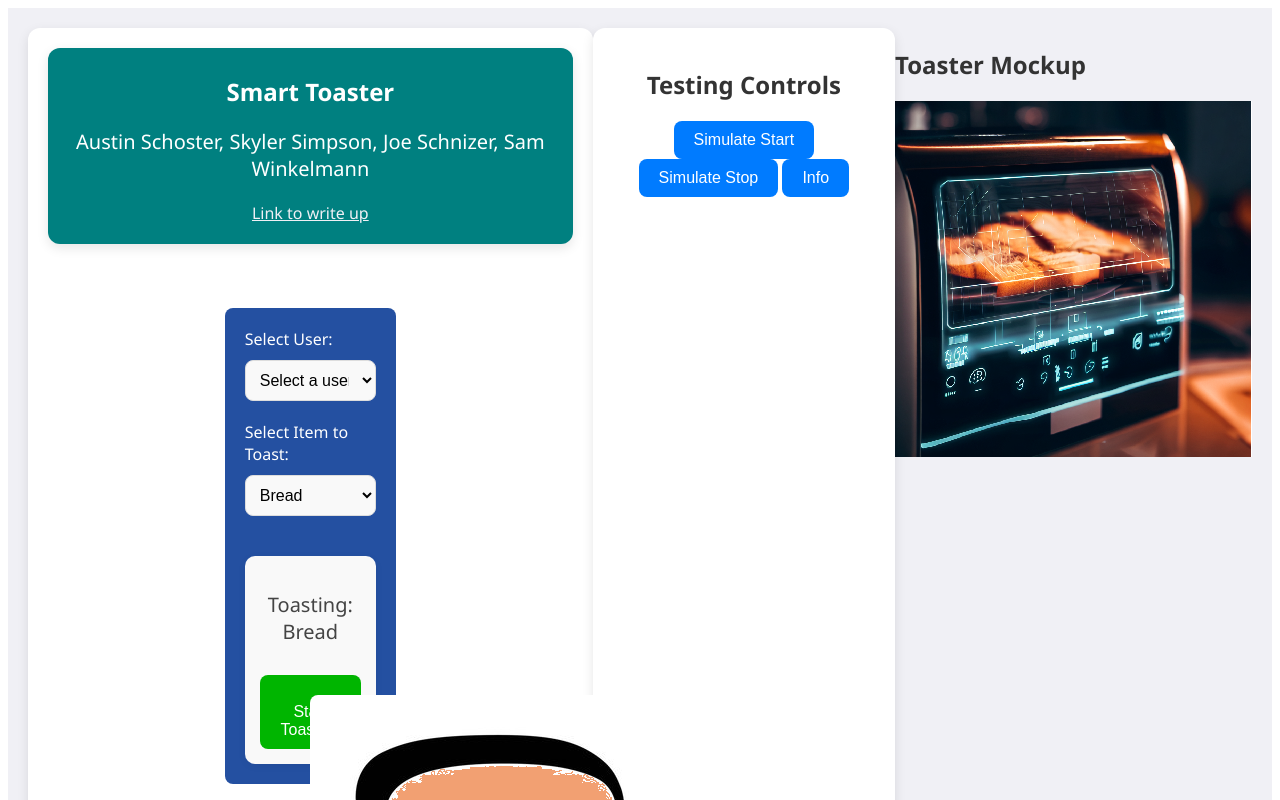
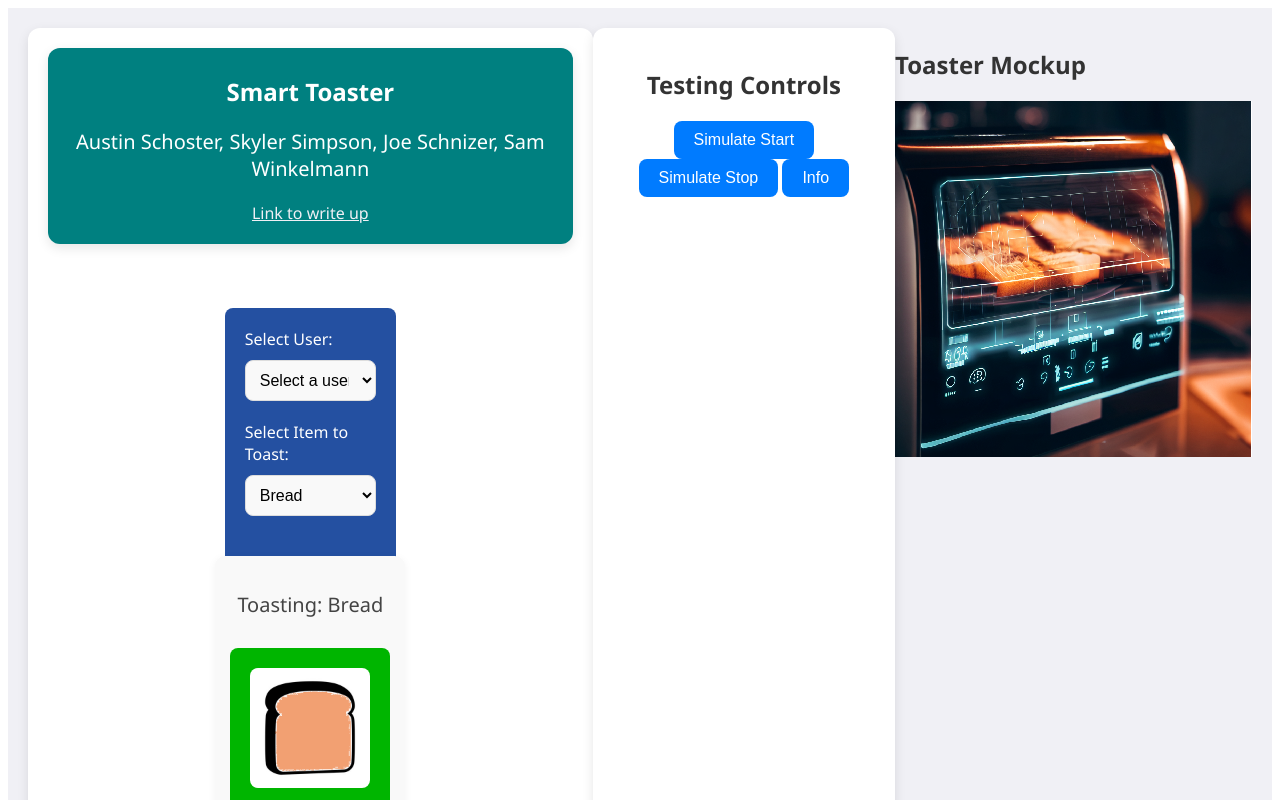
Before and after one commit to austin-schoster7/UI-Project-2, a SvelteKit app: page / in a window 1280 px wide. Shown: the top 800 px of the page. Built offline with nearby package versions, Linux system fonts and the light colour scheme.

Commit message:
adding in image stack & start toasting spacing

```diff
--- a/src/routes/+page.svelte
+++ b/src/routes/+page.svelte
@@ -316,11 +316,13 @@
 					on:click={startStopToasting}
 					disabled={reheatTimer > 0 || reheatActive}
 				>
-					<img
-						src={itemImages[selectedItem][toastLevel]}
-						alt="{selectedItem} at toast level {toastLevel}"
-						class="item-outline"
-					/><br />
+          <div id = "image-stack">
+            <img src={itemImages[selectedItem][toastLevel]} alt="{selectedItem} at toast level {toastLevel}" class="item-outline" id = "bottom-image"/>
+                  <img src = "transparent.png" class = "item-outline" id = "top-image">
+          </div>
+          <img src = "transparent.png" style = "width: 120px; height: auto; opacity: 0%;">
+          <br/>
+          <br/>
 					{!toasting ? 'Start Toasting' : 'Stop Toasting'}
 				</button>
 			</div>
```
